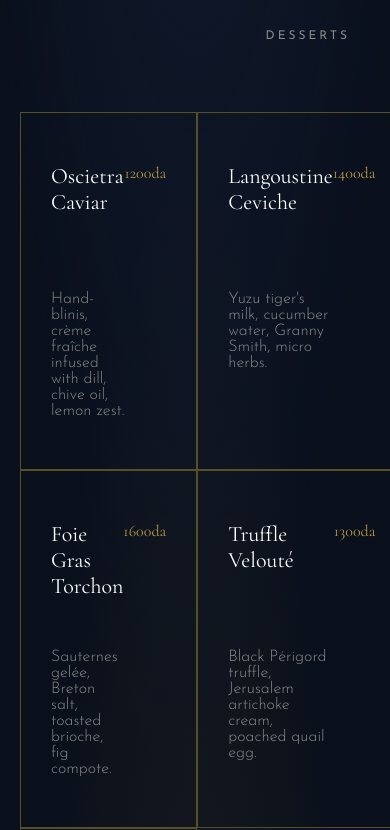
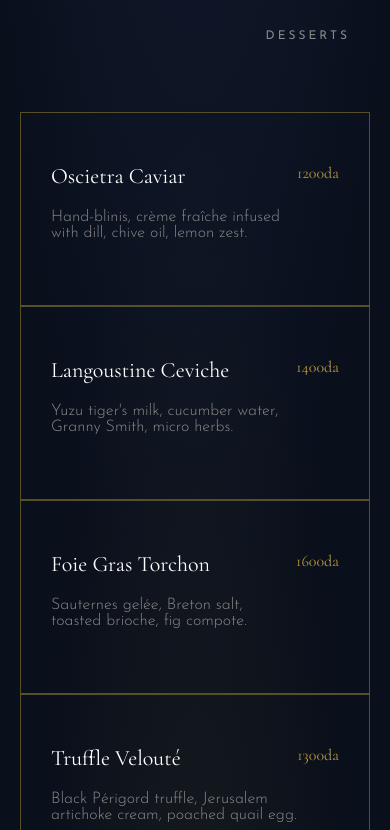
Before and after one commit to Mustapha-bf/aurum-restaurant, a React (Vite) app: page / in a window 390 px wide. Shown: the part 1894-2724 px from the top of the page. Built offline with nearby package versions, Linux system fonts and the light colour scheme.

Commit message:
fix in responsiveness

```diff
--- a/src/index.css
+++ b/src/index.css
@@ -532,9 +532,6 @@ body {
   .menu-page {
     padding: 20px;
   }
-  .menu-sections {
-    flex-direction: column;
-  }
   .menu-item {
     grid-template-rows: 1fr 1fr;
   }
@@ -573,4 +570,13 @@ body {
   .right-container {
     display: none;
   }
+
+  .menu-sections {
+    flex-direction: column;
+  }
+
+  .menu-list {
+    display: flex;
+    flex-direction: column;
+  }
 }
```
